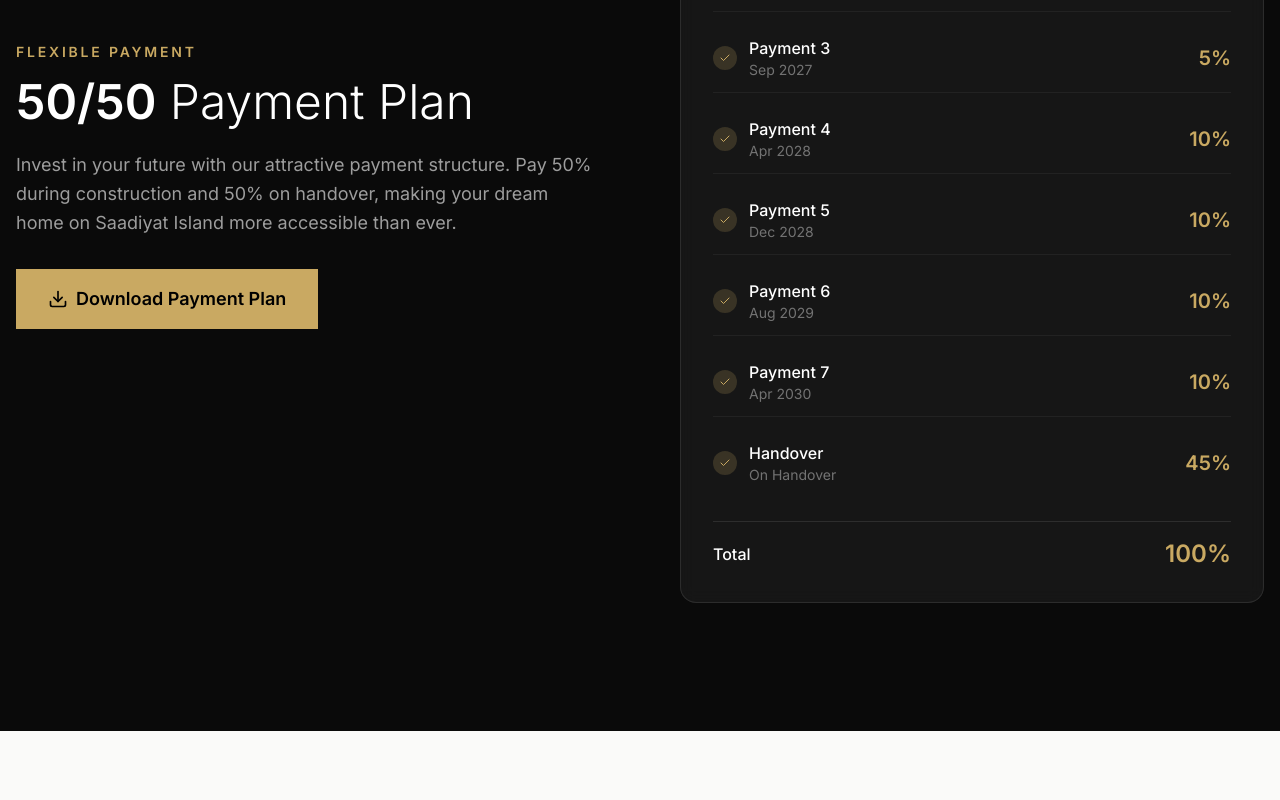
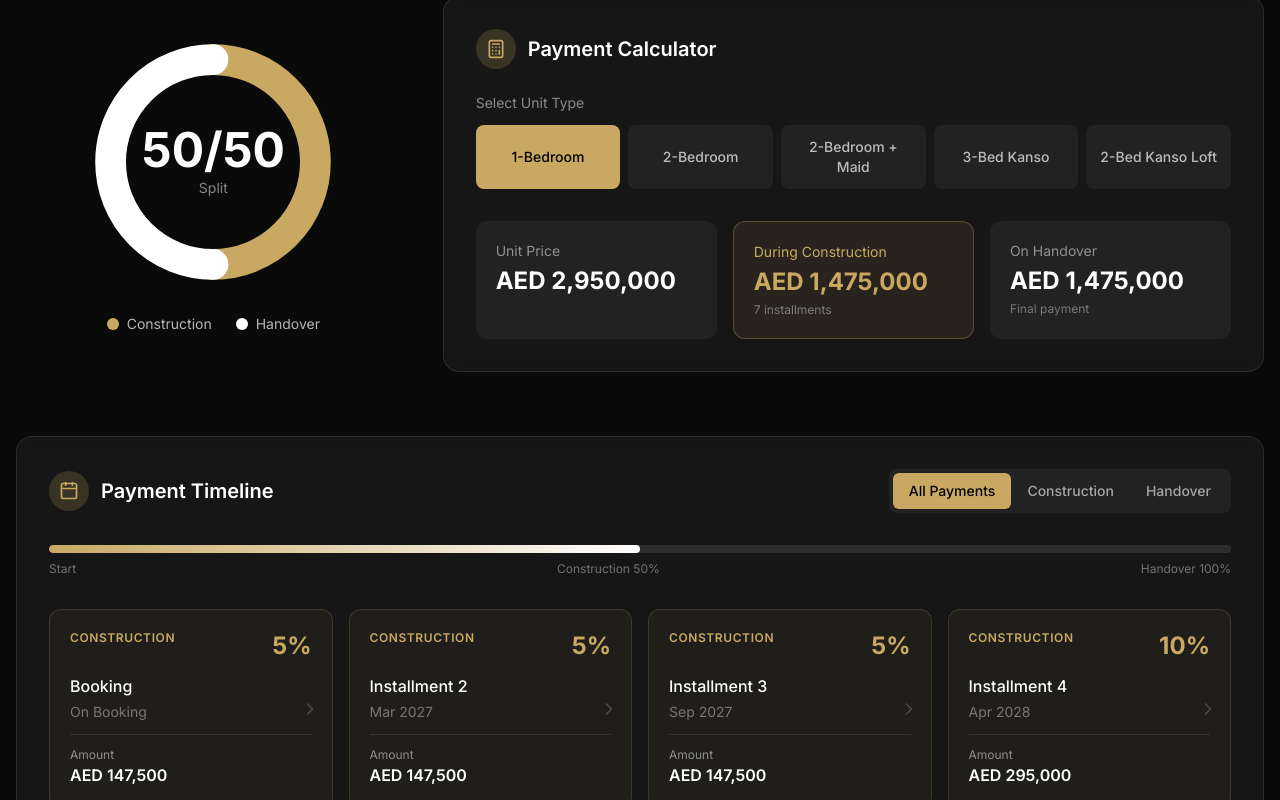
Before and after one commit to sharyyoru/sei-saadiyat, a Next.js app: page / in a window 1280 px wide. Shown: the part 3680-4480 px from the top of the page. Built offline with nearby package versions, Linux system fonts and the light colour scheme; no server answers.

Commit message:
Redesign PaymentPlan: interactive calculator, donut chart, timeline, milestone cards

```diff
--- a/src/components/PaymentPlan.tsx
+++ b/src/components/PaymentPlan.tsx
@@ -1,92 +1,288 @@
 'use client';
 
-import { useState } from 'react';
-import { Check, Download } from 'lucide-react';
+import { useState, useEffect } from 'react';
+import { Download, Calculator, TrendingUp, Calendar, ChevronRight } from 'lucide-react';
 import { Button } from './ui/Button';
 import { Modal } from './ui/Modal';
 import { RegistrationForm } from './RegistrationForm';
 import { useSectionTracking } from '@/hooks/useTracking';
 import { trackCTAClick } from '@/lib/tracking';
 
+const unitPrices = [
+  { type: '1-Bedroom', price: 2950000 },
+  { type: '2-Bedroom', price: 4500000 },
+  { type: '2-Bedroom + Maid', price: 5400000 },
+  { type: '3-Bed Kanso', price: 8400000 },
+  { type: '2-Bed Kanso Loft', price: 7500000 },
+];
+
 const paymentMilestones = [
-  { milestone: 'Booking', date: 'On Booking', percentage: '5%' },
-  { milestone: 'Payment 2', date: 'Mar 2027', percentage: '5%' },
-  { milestone: 'Payment 3', date: 'Sep 2027', percentage: '5%' },
-  { milestone: 'Payment 4', date: 'Apr 2028', percentage: '10%' },
-  { milestone: 'Payment 5', date: 'Dec 2028', percentage: '10%' },
-  { milestone: 'Payment 6', date: 'Aug 2029', percentage: '10%' },
-  { milestone: 'Payment 7', date: 'Apr 2030', percentage: '10%' },
-  { milestone: 'Handover', date: 'On Handover', percentage: '45%' },
+  { milestone: 'Booking', date: 'On Booking', percentage: 5, phase: 'construction' },
+  { milestone: 'Installment 2', date: 'Mar 2027', percentage: 5, phase: 'construction' },
+  { milestone: 'Installment 3', date: 'Sep 2027', percentage: 5, phase: 'construction' },
+  { milestone: 'Installment 4', date: 'Apr 2028', percentage: 10, phase: 'construction' },
+  { milestone: 'Installment 5', date: 'Dec 2028', percentage: 10, phase: 'construction' },
+  { milestone: 'Installment 6', date: 'Aug 2029', percentage: 10, phase: 'construction' },
+  { milestone: 'Installment 7', date: 'Apr 2030', percentage: 5, phase: 'construction' },
+  { milestone: 'On Handover', date: '2030', percentage: 50, phase: 'handover' },
 ];
+
+function formatCurrency(amount: number): string {
+  return new Intl.NumberFormat('en-AE', {
+    style: 'currency',
+    currency: 'AED',
+    minimumFractionDigits: 0,
+    maximumFractionDigits: 0,
+  }).format(amount);
+}
 
 export function PaymentPlan() {
   const [isModalOpen, setIsModalOpen] = useState(false);
+  const [selectedUnit, setSelectedUnit] = useState(0);
+  const [activePhase, setActivePhase] = useState<'all' | 'construction' | 'handover'>('all');
+  const [animatedProgress, setAnimatedProgress] = useState(0);
   const trackRef = useSectionTracking('payment_plan');
+
+  const selectedPrice = unitPrices[selectedUnit].price;
+
+  useEffect(() => {
+    const timer = setTimeout(() => setAnimatedProgress(50), 500);
+    return () => clearTimeout(timer);
+  }, []);
 
   const handleDownload = () => {
     trackCTAClick('download_payment_plan', 'payment');
     setIsModalOpen(true);
   };
 
+  const constructionTotal = paymentMilestones
+    .filter(m => m.phase === 'construction')
+    .reduce((sum, m) => sum + m.percentage, 0);
+
   return (
     <>
-      <section id="payment" ref={trackRef} className="py-24 lg:py-32 bg-[#0a0a0a] text-white">
+      <section id="payment" ref={trackRef} className="py-24 lg:py-32 bg-[#0a0a0a] text-white overflow-hidden">
         <div className="container mx-auto px-4">
-          <div className="grid lg:grid-cols-2 gap-12 lg:gap-20 items-center">
-            <div>
-              <p className="text-[#c9a962] text-sm font-semibold tracking-[0.2em] uppercase mb-4">
-                Flexible Payment
-              </p>
-              <h2 className="text-4xl md:text-5xl font-light mb-6">
-                <span className="font-semibold">50/50</span> Payment Plan
-              </h2>
-              <p className="text-white/60 text-lg mb-8 leading-relaxed">
-                Invest in your future with our attractive payment structure.
-                Pay 50% during construction and 50% on handover, making your
-                dream home on Saadiyat Island more accessible than ever.
-              </p>
-              <div className="flex flex-wrap gap-4">
-                <Button
-                  onClick={handleDownload}
-                  size="lg"
-                  className="bg-[#c9a962] hover:bg-[#b8984f] text-black font-semibold"
-                >
-                  <Download className="w-5 h-5 mr-2" />
-                  Download Payment Plan
-                </Button>
+          {/* Header */}
+          <div className="text-center max-w-3xl mx-auto mb-16">
+            <p className="text-[#c9a962] text-sm font-semibold tracking-[0.2em] uppercase mb-4">
+              Flexible Payment
+            </p>
+            <h2 className="text-4xl md:text-5xl font-light mb-6">
+              <span className="font-semibold">50/50</span> Payment Plan
+            </h2>
+            <p className="text-white/60 text-lg">
+              Pay 50% during construction, 50% on handover. Calculate your personalized payment schedule below.
+            </p>
+          </div>
+
+          {/* Interactive Donut Chart + Stats */}
+          <div className="grid lg:grid-cols-3 gap-8 mb-16">
+            {/* Donut Chart */}
+            <div className="lg:col-span-1 flex flex-col items-center justify-center">
+              <div className="relative w-64 h-64">
+                <svg className="w-full h-full transform -rotate-90" viewBox="0 0 100 100">
+                  {/* Background circle */}
+                  <circle
+                    cx="50"
+                    cy="50"
+                    r="40"
+                    fill="none"
+                    stroke="rgba(255,255,255,0.1)"
+                    strokeWidth="12"
+                  />
+                  {/* Construction phase (50%) */}
+                  <circle
+                    cx="50"
+                    cy="50"
+                    r="40"
+                    fill="none"
+                    stroke="#c9a962"
+                    strokeWidth="12"
+                    strokeDasharray={`${animatedProgress * 2.51} 251.2`}
+                    strokeLinecap="round"
+                    className="transition-all duration-1000 ease-out"
+                  />
+                  {/* Handover phase (50%) */}
+                  <circle
+                    cx="50"
+                    cy="50"
+                    r="40"
+                    fill="none"
+                    stroke="#ffffff"
+                    strokeWidth="12"
+                    strokeDasharray={`${animatedProgress * 2.51} 251.2`}
+                    strokeDashoffset={`-${animatedProgress * 2.51}`}
+                    strokeLinecap="round"
+                    className="transition-all duration-1000 ease-out delay-300"
+                  />
+                </svg>
+                <div className="absolute inset-0 flex flex-col items-center justify-center">
+                  <span className="text-5xl font-bold text-white">50/50</span>
+                  <span className="text-white/50 text-sm mt-1">Split</span>
+                </div>
+              </div>
+              <div className="flex gap-6 mt-6">
+                <div className="flex items-center gap-2">
+                  <div className="w-3 h-3 rounded-full bg-[#c9a962]" />
+                  <span className="text-white/70 text-sm">Construction</span>
+                </div>
+                <div className="flex items-center gap-2">
+                  <div className="w-3 h-3 rounded-full bg-white" />
+                  <span className="text-white/70 text-sm">Handover</span>
+                </div>
               </div>
             </div>
 
-            <div className="bg-white/5 backdrop-blur-sm rounded-2xl p-6 lg:p-8 border border-white/10">
-              <div className="flex justify-between items-center mb-6 pb-4 border-b border-white/10">
-                <span className="text-white/50 text-sm uppercase tracking-wider">Milestone</span>
-                <span className="text-white/50 text-sm uppercase tracking-wider">Payment</span>
+            {/* Payment Calculator */}
+            <div className="lg:col-span-2 bg-white/5 backdrop-blur-sm rounded-2xl p-6 lg:p-8 border border-white/10">
+              <div className="flex items-center gap-3 mb-6">
+                <div className="w-10 h-10 rounded-full bg-[#c9a962]/20 flex items-center justify-center">
+                  <Calculator className="w-5 h-5 text-[#c9a962]" />
+                </div>
+                <h3 className="text-xl font-semibold">Payment Calculator</h3>
               </div>
-              <div className="space-y-3">
-                {paymentMilestones.map((item, index) => (
+
+              {/* Unit Selector */}
+              <div className="mb-8">
+                <label className="text-white/50 text-sm mb-3 block">Select Unit Type</label>
+                <div className="grid grid-cols-2 md:grid-cols-5 gap-2">
+                  {unitPrices.map((unit, index) => (
+                    <button
+                      key={unit.type}
+                      onClick={() => setSelectedUnit(index)}
+                      className={`px-3 py-3 rounded-lg text-sm font-medium transition-all ${
+                        selectedUnit === index
+                          ? 'bg-[#c9a962] text-black'
+                          : 'bg-white/5 text-white/70 hover:bg-white/10'
+                      }`}
+                    >
+                      {unit.type}
+                    </button>
+                  ))}
+                </div>
+              </div>
+
+              {/* Calculated Amounts */}
+              <div className="grid md:grid-cols-3 gap-4">
+                <div className="bg-white/5 rounded-xl p-5">
+                  <p className="text-white/50 text-sm mb-1">Unit Price</p>
+                  <p className="text-2xl font-bold text-white">{formatCurrency(selectedPrice)}</p>
+                </div>
+                <div className="bg-[#c9a962]/10 rounded-xl p-5 border border-[#c9a962]/30">
+                  <p className="text-[#c9a962] text-sm mb-1">During Construction</p>
+                  <p className="text-2xl font-bold text-[#c9a962]">{formatCurrency(selectedPrice * 0.5)}</p>
+                  <p className="text-white/40 text-xs mt-1">7 installments</p>
+                </div>
+                <div className="bg-white/5 rounded-xl p-5">
+                  <p className="text-white/50 text-sm mb-1">On Handover</p>
+                  <p className="text-2xl font-bold text-white">{formatCurrency(selectedPrice * 0.5)}</p>
+                  <p className="text-white/40 text-xs mt-1">Final payment</p>
+                </div>
+              </div>
+            </div>
+          </div>
+
+          {/* Timeline */}
+          <div className="bg-white/5 backdrop-blur-sm rounded-2xl p-6 lg:p-8 border border-white/10">
+            <div className="flex flex-col md:flex-row md:items-center md:justify-between mb-8">
+              <div className="flex items-center gap-3 mb-4 md:mb-0">
+                <div className="w-10 h-10 rounded-full bg-[#c9a962]/20 flex items-center justify-center">
+                  <Calendar className="w-5 h-5 text-[#c9a962]" />
+                </div>
+                <h3 className="text-xl font-semibold">Payment Timeline</h3>
+              </div>
+
+              {/* Phase Filter */}
+              <div className="flex bg-white/5 rounded-lg p-1">
+                {(['all', 'construction', 'handover'] as const).map((phase) => (
+                  <button
+                    key={phase}
+                    onClick={() => setActivePhase(phase)}
+                    className={`px-4 py-2 rounded-md text-sm font-medium transition-all capitalize ${
+                      activePhase === phase
+                        ? 'bg-[#c9a962] text-black'
+                        : 'text-white/60 hover:text-white'
+                    }`}
+                  >
+                    {phase === 'all' ? 'All Payments' : phase}
+                  </button>
+                ))}
+              </div>
+            </div>
+
+            {/* Progress Bar */}
+            <div className="relative mb-8">
+              <div className="h-2 bg-white/10 rounded-full overflow-hidden">
+                <div
+                  className="h-full bg-gradient-to-r from-[#c9a962] to-white rounded-full transition-all duration-500"
+                  style={{ width: `${constructionTotal}%` }}
+                />
+              </div>
+              <div className="flex justify-between mt-2 text-xs text-white/40">
+                <span>Start</span>
+                <span>Construction 50%</span>
+                <span>Handover 100%</span>
+              </div>
+            </div>
+
+            {/* Milestone Cards */}
+            <div className="grid md:grid-cols-2 lg:grid-cols-4 gap-4">
+              {paymentMilestones
+                .filter(m => activePhase === 'all' || m.phase === activePhase)
+                .map((item, index) => (
                   <div
                     key={index}
-                    className="flex justify-between items-center py-3 border-b border-white/5 last:border-0"
+                    className={`group relative p-5 rounded-xl border transition-all duration-300 hover:scale-[1.02] cursor-pointer ${
+                      item.phase === 'handover'
+                        ? 'bg-white/10 border-white/20 hover:border-white/40'
+                        : 'bg-[#c9a962]/5 border-[#c9a962]/20 hover:border-[#c9a962]/50'
+                    }`}
                   >
-                    <div className="flex items-center gap-3">
-                      <div className="w-6 h-6 rounded-full bg-[#c9a962]/20 flex items-center justify-center">
-                        <Check className="w-3 h-3 text-[#c9a962]" />
-                      </div>
-                      <div>
-                        <p className="text-white font-medium">{item.milestone}</p>
-                        <p className="text-white/40 text-sm">{item.date}</p>
-                      </div>
+                    <div className="flex items-start justify-between mb-3">
+                      <span className={`text-xs font-semibold uppercase tracking-wider ${
+                        item.phase === 'handover' ? 'text-white/50' : 'text-[#c9a962]'
+                      }`}>
+                        {item.phase}
+                      </span>
+                      <span className={`text-2xl font-bold ${
+                        item.phase === 'handover' ? 'text-white' : 'text-[#c9a962]'
+                      }`}>
+                        {item.percentage}%
+                      </span>
                     </div>
-                    <span className="text-[#c9a962] text-xl font-semibold">
-                      {item.percentage}
-                    </span>
+                    <p className="text-white font-medium mb-1">{item.milestone}</p>
+                    <p className="text-white/40 text-sm">{item.date}</p>
+
+                    {/* Amount based on selected unit */}
+                    <div className="mt-3 pt-3 border-t border-white/10">
+                      <p className="text-white/50 text-xs">Amount</p>
+                      <p className="text-white font-semibold">
+                        {formatCurrency(selectedPrice * (item.percentage / 100))}
+                      </p>
+                    </div>
+
+                    {/* Hover indicator */}
+                    <ChevronRight className="absolute right-3 top-1/2 -translate-y-1/2 w-5 h-5 text-white/20 group-hover:text-white/60 transition-all group-hover:translate-x-1" />
                   </div>
                 ))}
-              </div>
-              <div className="mt-6 pt-4 border-t border-white/10 flex justify-between items-center">
-                <span className="text-white font-medium">Total</span>
-                <span className="text-[#c9a962] text-2xl font-semibold">100%</span>
-              </div>
+            </div>
+          </div>
+
+          {/* CTA */}
+          <div className="mt-12 text-center">
+            <div className="inline-flex flex-col sm:flex-row items-center gap-4">
+              <Button
+                onClick={handleDownload}
+                size="lg"
+                className="bg-[#c9a962] hover:bg-[#b8984f] text-black font-semibold"
+              >
+                <Download className="w-5 h-5 mr-2" />
+                Download Full Payment Plan
+              </Button>
+              <p className="text-white/40 text-sm">
+                Includes detailed breakdown & payment schedule
+              </p>
             </div>
           </div>
         </div>
```
